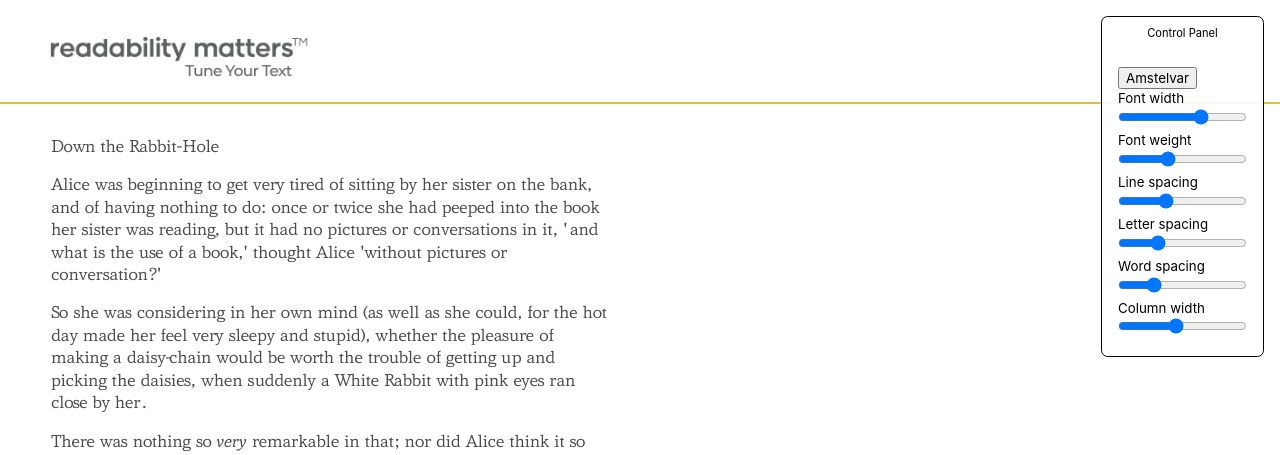
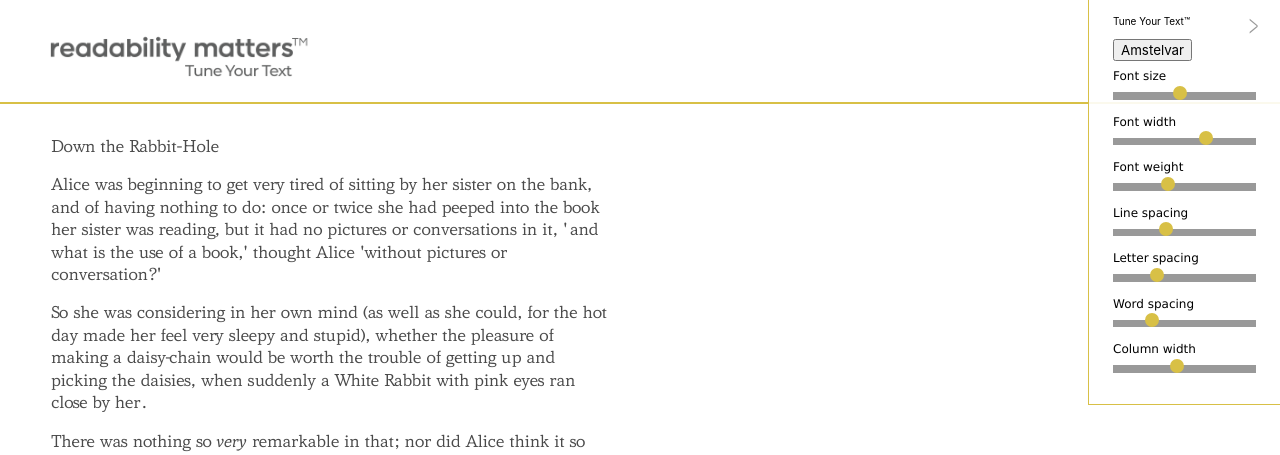
Before and after one commit to chrissam42/TuneYourText, a Vue app: page / in a window 1280 px wide. Shown: the top 455 px of the page. Built offline with nearby package versions, Linux system fonts and the light colour scheme.

Commit message:
Add font size and start styling the site

```diff
--- a/public/index.html
+++ b/public/index.html
@@ -4,8 +4,11 @@
     <meta charset="utf-8">
     <meta http-equiv="X-UA-Compatible" content="IE=edge">
     <meta name="viewport" content="width=device-width,initial-scale=1.0">
-    <link rel="icon" href="<%= BASE_URL %>favicon.ico">
-    <title><%= htmlWebpackPlugin.options.title %></title>
+    <link rel="icon" href="https://readabilitymatters.org/wp-content/uploads/2018/11/cropped-RM-Logo-final-solid-11-32x32.png" sizes="32x32"/>
+    <link rel="icon" href="https://readabilitymatters.org/wp-content/uploads/2018/11/cropped-RM-Logo-final-solid-11-192x192.png" sizes="192x192"/>
+    <link rel="apple-touch-icon" href="https://readabilitymatters.org/wp-content/uploads/2018/11/cropped-RM-Logo-final-solid-11-180x180.png"/>
+    <meta name="msapplication-TileImage" content="https://readabilitymatters.org/wp-content/uploads/2018/11/cropped-RM-Logo-final-solid-11-270x270.png"/>
+    <title>Readability Matters Sandbox</title>
   </head>
   <body>
     <noscript>
--- /dev/null
+++ b/src/assets/css/input-range.scss
@@ -0,0 +1,144 @@
+// Styling Cross-Browser Compatible Range Inputs with Sass
+// Github: https://github.com/darlanrod/input-range-sass
+// Author: Darlan Rod https://github.com/darlanrod
+// Version 1.5.2
+// MIT License
+
+$track-color: #999 !default;
+$thumb-color: #d8c046 !default;
+
+$thumb-radius: 12px !default;
+$thumb-height: 14px !default;
+$thumb-width: 14px !default;
+$thumb-shadow-size: 0 !default;
+$thumb-shadow-blur: 0 !default;
+$thumb-shadow-color: rgba(0, 0, 0, .2) !default;
+$thumb-border-width: 0 !default;
+$thumb-border-color: #d8c046 !default;
+
+$track-width: 100% !default;
+$track-height: 1 !default;
+$track-shadow-size: 0 !default;
+$track-shadow-blur: 0 !default;
+$track-shadow-color: rgba(0, 0, 0, .2) !default;
+$track-border-width: 0 !default;
+$track-border-color: #d8c046 !default;
+
+$track-radius: 0 !default;
+$contrast: 5% !default;
+
+$ie-bottom-track-color: darken($track-color, $contrast) !default;
+
+@mixin shadow($shadow-size, $shadow-blur, $shadow-color) {
+  box-shadow: $shadow-size $shadow-size $shadow-blur $shadow-color, 0 0 $shadow-size lighten($shadow-color, 5%);
+}
+
+@mixin track {
+  cursor: default;
+  height: $track-height;
+  transition: all .2s ease;
+  width: $track-width;
+}
+
+@mixin thumb {
+  @include shadow($thumb-shadow-size, $thumb-shadow-blur, $thumb-shadow-color);
+  background: $thumb-color;
+  border: $thumb-border-width solid $thumb-border-color;
+  border-radius: $thumb-radius;
+  box-sizing: border-box;
+  cursor: default;
+  height: $thumb-height;
+  width: $thumb-width;
+}
+
+[type='range'] {
+  -webkit-appearance: none;
+  background: transparent;
+  margin: $thumb-height / 2 0;
+  width: $track-width;
+
+  &::-moz-focus-outer {
+    border: 0;
+  }
+
+  &:focus {
+    outline: 0;
+
+    &::-webkit-slider-runnable-track {
+      background: lighten($track-color, $contrast);
+    }
+
+    &::-ms-fill-lower {
+      background: $track-color;
+    }
+
+    &::-ms-fill-upper {
+      background: lighten($track-color, $contrast);
+    }
+  }
+
+  &::-webkit-slider-runnable-track {
+    @include track;
+    @include shadow($track-shadow-size, $track-shadow-blur, $track-shadow-color);
+    background: $track-color;
+    border: $track-border-width solid $track-border-color;
+    border-radius: $track-radius;
+  }
+
+  &::-webkit-slider-thumb {
+    @include thumb;
+    -webkit-appearance: none;
+    margin-top: ((-$track-border-width * 2 + $track-height) / 2 - $thumb-height / 2);
+  }
+
+  &::-moz-range-track {
+    @include shadow($track-shadow-size, $track-shadow-blur, $track-shadow-color);
+    @include track;
+    background: $track-color;
+    border: $track-border-width solid $track-border-color;
+    border-radius: $track-radius;
+    height: $track-height / 2;
+  }
+
+  &::-moz-range-thumb {
+    @include thumb;
+  }
+
+  &::-ms-track {
+    @include track;
+    background: transparent;
+    border-color: transparent;
+    border-width: ($thumb-height / 2) 0;
+    color: transparent;
+  }
+
+  &::-ms-fill-lower {
+    @include shadow($track-shadow-size, $track-shadow-blur, $track-shadow-color);
+    background: $ie-bottom-track-color;
+    border: $track-border-width solid $track-border-color;
+    border-radius: ($track-radius * 2);
+  }
+
+  &::-ms-fill-upper {
+    @include shadow($track-shadow-size, $track-shadow-blur, $track-shadow-color);
+    background: $track-color;
+    border: $track-border-width solid $track-border-color;
+    border-radius: ($track-radius * 2);
+  }
+
+  &::-ms-thumb {
+    @include thumb;
+    margin-top: $track-height / 4;
+  }
+
+  &:disabled {
+    &::-webkit-slider-thumb,
+    &::-moz-range-thumb,
+    &::-ms-thumb,
+    &::-webkit-slider-runnable-track,
+    &::-ms-fill-lower,
+    &::-ms-fill-upper {
+      cursor: not-allowed;
+    }
+  }
+}
--- a/src/components/Sandbox.js
+++ b/src/components/Sandbox.js
@@ -3,9 +3,11 @@
 export default {
   name: "Sandbox",
   data: () => ({
-    font: "Amstelvar",
-    width: 100,
-    weight: 400,
+    cpVisible: true,
+    fontFamily: "Amstelvar",
+    fontSize: 16,
+    fontWidth: 100,
+    fontWeight: 400,
     lineSpacing: 1.4,
     charSpacing: 0.0,
     wordSpacing: 0.0,
@@ -16,16 +18,17 @@ export default {
       return this.$store.state.fonts.fonts;
     },
     currentFont() {
-      return this.allFonts[this.font];
+      return this.allFonts[this.fontFamily];
     },
     fontNames() {
       return Object.keys(this.allFonts);
     },
     sandboxCSS() {
       return {
-        fontFamily: this.cssFontFamily(this.font),
-        fontStretch: this.width + '%',
-        fontWeight: this.weight,
+        fontFamily: this.cssFontFamily(this.fontFamily),
+        fontSize: this.fontSize + 'px',
+        fontStretch: this.fontWidth + '%',
+        fontWeight: this.fontWeight,
         lineHeight: this.lineSpacing,
         letterSpacing: this.charSpacing + 'em',
         wordSpacing: this.wordSpacing + 'em',
--- a/src/components/Sandbox.scss
+++ b/src/components/Sandbox.scss
@@ -1,15 +1,42 @@
+@import '../assets/css/input-range.scss';
 
 #control-panel {
   position: fixed;
-  top: 1rem;
-  right: 1rem;
-  padding: 1rem;
-  border-radius: 0.5em;
-  border: 1px solid black;
+  top: 0;
+  right: 0;
+  padding: 2em;
+  border-left: 1px solid #d8c046;
+  border-bottom: 1px solid #d8c046;
   background: rgba(255, 255, 255, 0.9);
   color: black;
+  width: 2in;
 
-  font-size: 10pt;
+  font-size: 12px;
+
+  right: -320px;
+  transition: right 0.2s ease-in-out;
+  &.open {
+    right: 0;
+  }
+
+  button#cp-show-hide {
+    position: fixed;
+    top: 1rem;
+    right: 1rem;
+    appearance: none;
+    border: 0;
+    background: transparent;
+    padding: 0.25em;
+    font-family: "RobotoFlex RM", Verdana, sans-serif;
+    font-size: 18px;
+    font-weight: 100;
+    transform: translate(0, -25%) scale(1, 2);
+    transform-origin: center center;
+    width: 1em;
+    text-align: right;
+    box-sizing: content-box;
+    color: #999;
+  }
 
   h4 {
     font-weight: 600;
@@ -19,23 +46,18 @@
 
   header {
     font-size: smaller;
-    text-align: center;
-    border-bottom: 1px solid rgba(255,255,255,0.1);
-    margin: -1rem -1rem 1rem;
-    padding: 0.5rem;
+    margin: -1em 0 1em;
   }
 
   label {
-    display: grid;
-    grid-template-columns: max-content 1fr;
-    grid-gap: 1em;
-    align-items: center;
-    justify-items: start;
+    display: block;
+    font-family: Verdana, sans-serif;
+    margin-top: 0.5em;
+  }
 
-    input[type=checkbox] {
-      grid-column: 1;
-      grid-row: 1;
-    }
+  .dropdown-item.is-active {
+    background: #d8c046;
+    color: black;
   }
 }
 
--- a/src/components/Sandbox.vue
+++ b/src/components/Sandbox.vue
@@ -1,10 +1,16 @@
 <template>
   <div id='readability-sandbox'>
 
-    <div id="control-panel">
-      <header>Control Panel</header>
-      <b-dropdown v-model="font">
-        <button type="button" slot="trigger">
+    <div id="control-panel" :class="{open:cpVisible}">
+      <header>
+        Tune Your Text™
+        <button id='cp-show-hide' type="button" @click="cpVisible = !cpVisible">
+          <template v-if="cpVisible">&gt;</template>
+          <template v-else>&lt;</template>
+        </button>
+      </header>
+      <b-dropdown v-model="fontFamily" :mobile-modal="false">
+        <button id="select-font-button" type="button" slot="trigger">
           {{currentFont.name}}
         </button>
         <b-dropdown-item v-for="fontname in fontNames" :key="fontname" :value="fontname">
@@ -14,11 +20,14 @@
         </b-dropdown-item>
       </b-dropdown>
 
+      <label for="select-size">Font size</label>
+      <input id="select-size" type="range" min="9" max="24" v-model="fontSize">
+
       <label for="select-width">Font width</label>
-      <input id="select-width" type="range" :min="currentFont.widths[0]" :max="currentFont.widths[2]" v-model="width" :disabled="currentFont.widths[0] == currentFont.widths[2]">
+      <input id="select-width" type="range" :min="currentFont.widths[0]" :max="currentFont.widths[2]" v-model="fontWidth" :disabled="currentFont.widths[0] == currentFont.widths[2]">
 
       <label for="select-width">Font weight</label>
-      <input id="select-width" type="range" :min="currentFont.weights[0]" :max="currentFont.weights[2]" v-model="weight">
+      <input id="select-width" type="range" :min="currentFont.weights[0]" :max="currentFont.weights[2]" v-model="fontWeight">
 
       <label for="line-height">Line spacing</label>
       <input id="line-height" type="range" min="0.8" max="2.5" v-model="lineSpacing" step="0.01">
```
